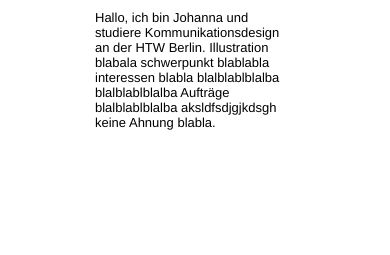
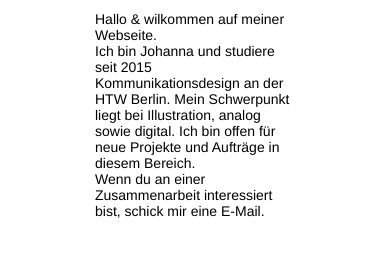
Before and after one commit to johannazech/johannazech.github.io, a plain HTML site: page about.html in a window 390 px wide. Shown: the part 517-772 px from the top of the page. Drawn offline with Linux system fonts and the light colour scheme.

Commit message:
responisive_mobile_abouttext

```diff
--- a/about.html
+++ b/about.html
@@ -37,10 +37,12 @@
 
 <div class="homerow">
   <img class="margin-img" id="aboutpicture" src="images/sketch1.jpg">
-  <div id="abouttext"><p>Hallo, ich bin Johanna und studiere Kommunikationsdesign
-    an der HTW Berlin. Illustration blabala schwerpunkt blablabla interessen blabla
-    blalblablblalba blalblablblalba Aufträge blalblablblalba aksldfsdjgjkdsgh keine
-    Ahnung blabla.</p>
+  <div id="abouttext"><p>Hallo & wilkommen auf meiner Webseite.<br>Ich bin Johanna und studiere
+    seit 2015 Kommunikationsdesign an der HTW Berlin. Mein Schwerpunkt liegt bei Illustration,
+    analog sowie digital. Ich bin offen für neue Projekte und
+    Aufträge in diesem Bereich.<br>Wenn du an einer Zusammenarbeit interessiert bist,
+    schick mir eine E-Mail.
+    </p>
   </div>
 
 
--- a/css/about.css
+++ b/css/about.css
@@ -5,6 +5,6 @@
 #abouttext{
   display:inline-block;
   width:200px;
-  text-align: left;
-  font-size:13px;
+  text-align:left;
+  font-size:14px;
 }
--- a/css/stylesheet.css
+++ b/css/stylesheet.css
@@ -44,7 +44,9 @@ h1{
   }
 }
 
-@media screen and (max-width:640px){
+@media only screen and (max-device-width:641px) and (orientation:portrait),
+only screen and (max-width: 640px){
+
 
   .desktop-nav{
     display:none;
@@ -164,7 +166,9 @@ h1{
 .homerow{
   margin-top:40px;
 }
-
+span{
+  font-weight: bold;
+}
 
 
 }
```
